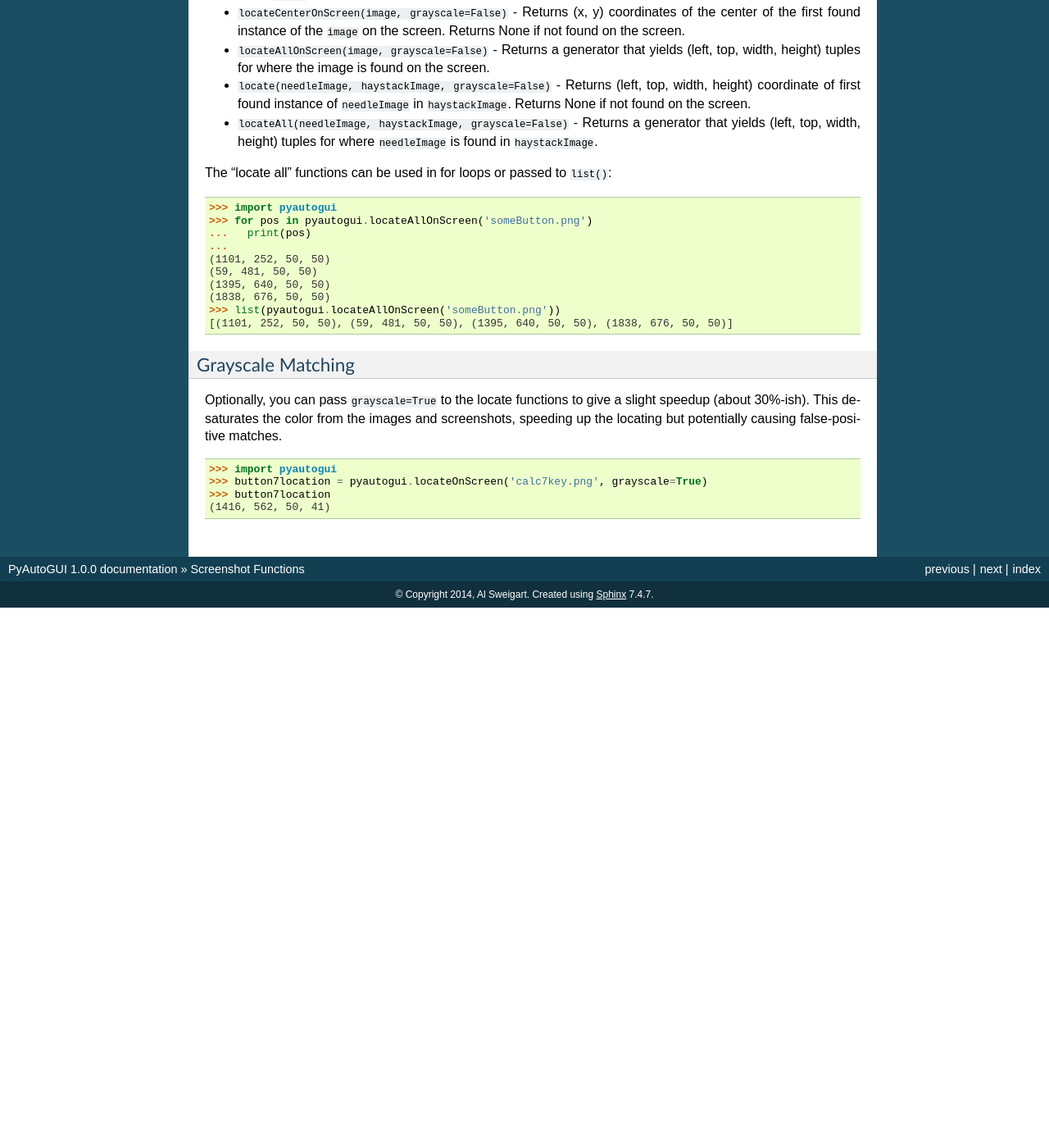
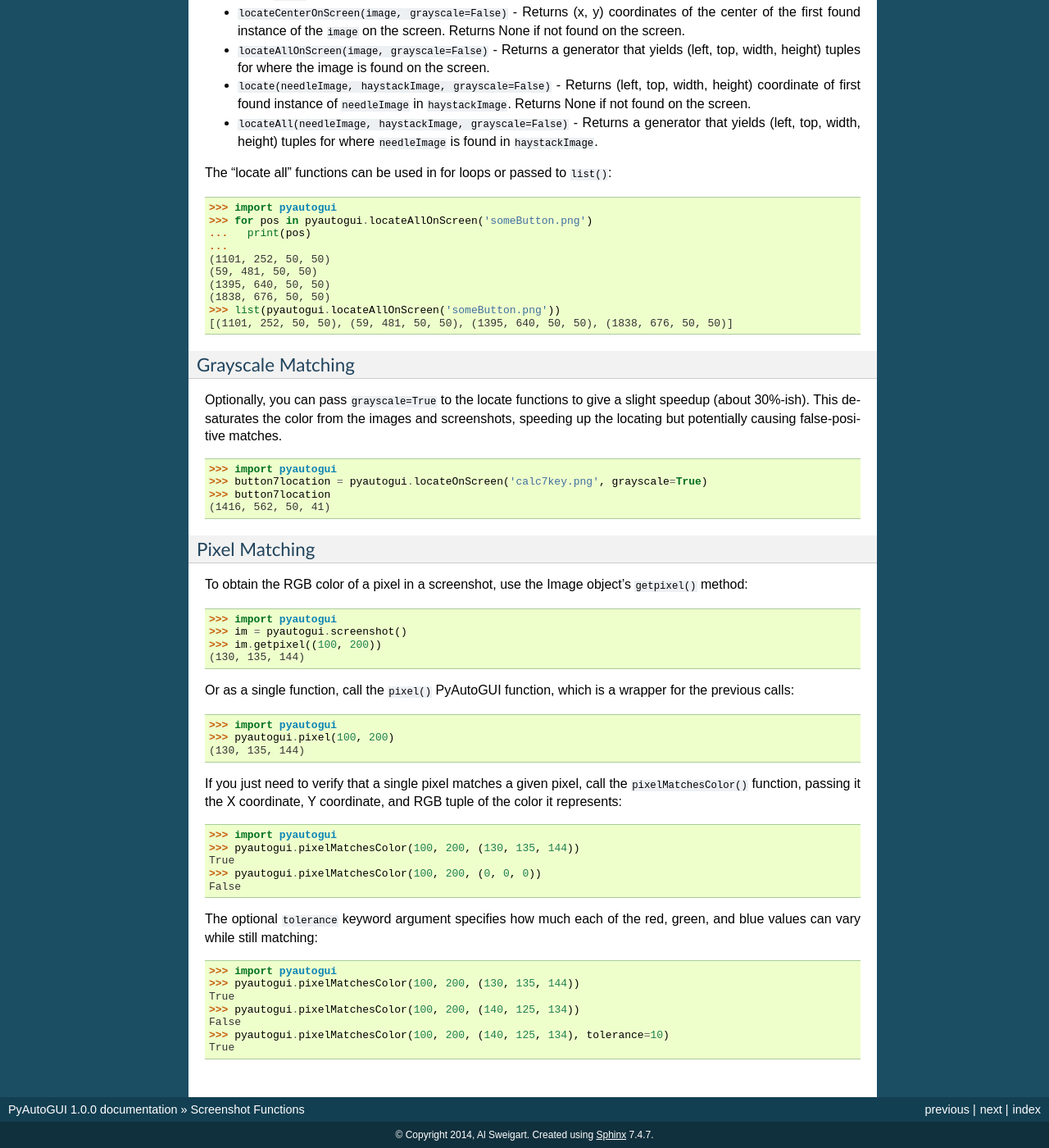
Before and after one commit to asweigart/pyautogui, a Sphinx documentation site: the page built from docs/screenshot.rst, in a window 1280 px wide and 1400 px high, scrolled down 1783 px. Shown: the whole window at 82% size. Built offline with Sphinx 7.4.7, drawn with Linux system fonts in a browser that asks for light colours; before the commit the page ends 2524 px from its top, so only the background shows below that.

Commit message:
Adding pixel() and pixelMatchesColor() documentation.

```diff
--- a/docs/screenshot.rst
+++ b/docs/screenshot.rst
@@ -91,3 +91,37 @@ Optionally, you can pass `grayscale=True` to the locate functions to give a slig
     >>> button7location = pyautogui.locateOnScreen('calc7key.png', grayscale=True)
     >>> button7location
     (1416, 562, 50, 41)
+
+Pixel Matching
+--------------
+
+To obtain the RGB color of a pixel in a screenshot, use the Image object's `getpixel()` method:
+
+    >>> import pyautogui
+    >>> im = pyautogui.screenshot()
+    >>> im.getpixel((100, 200))
+    (130, 135, 144)
+
+Or as a single function, call the `pixel()` PyAutoGUI function, which is a wrapper for the previous calls:
+
+    >>> import pyautogui
+    >>> pyautogui.pixel(100, 200)
+    (130, 135, 144)
+
+If you just need to verify that a single pixel matches a given pixel, call the `pixelMatchesColor()` function, passing it the X coordinate, Y coordinate, and RGB tuple of the color it represents:
+
+    >>> import pyautogui
+    >>> pyautogui.pixelMatchesColor(100, 200, (130, 135, 144))
+    True
+    >>> pyautogui.pixelMatchesColor(100, 200, (0, 0, 0))
+    False
+
+The optional `tolerance` keyword argument specifies how much each of the red, green, and blue values can vary while still matching:
+
+    >>> import pyautogui
+    >>> pyautogui.pixelMatchesColor(100, 200, (130, 135, 144))
+    True
+    >>> pyautogui.pixelMatchesColor(100, 200, (140, 125, 134))
+    False
+    >>> pyautogui.pixelMatchesColor(100, 200, (140, 125, 134), tolerance=10)
+    True
```
